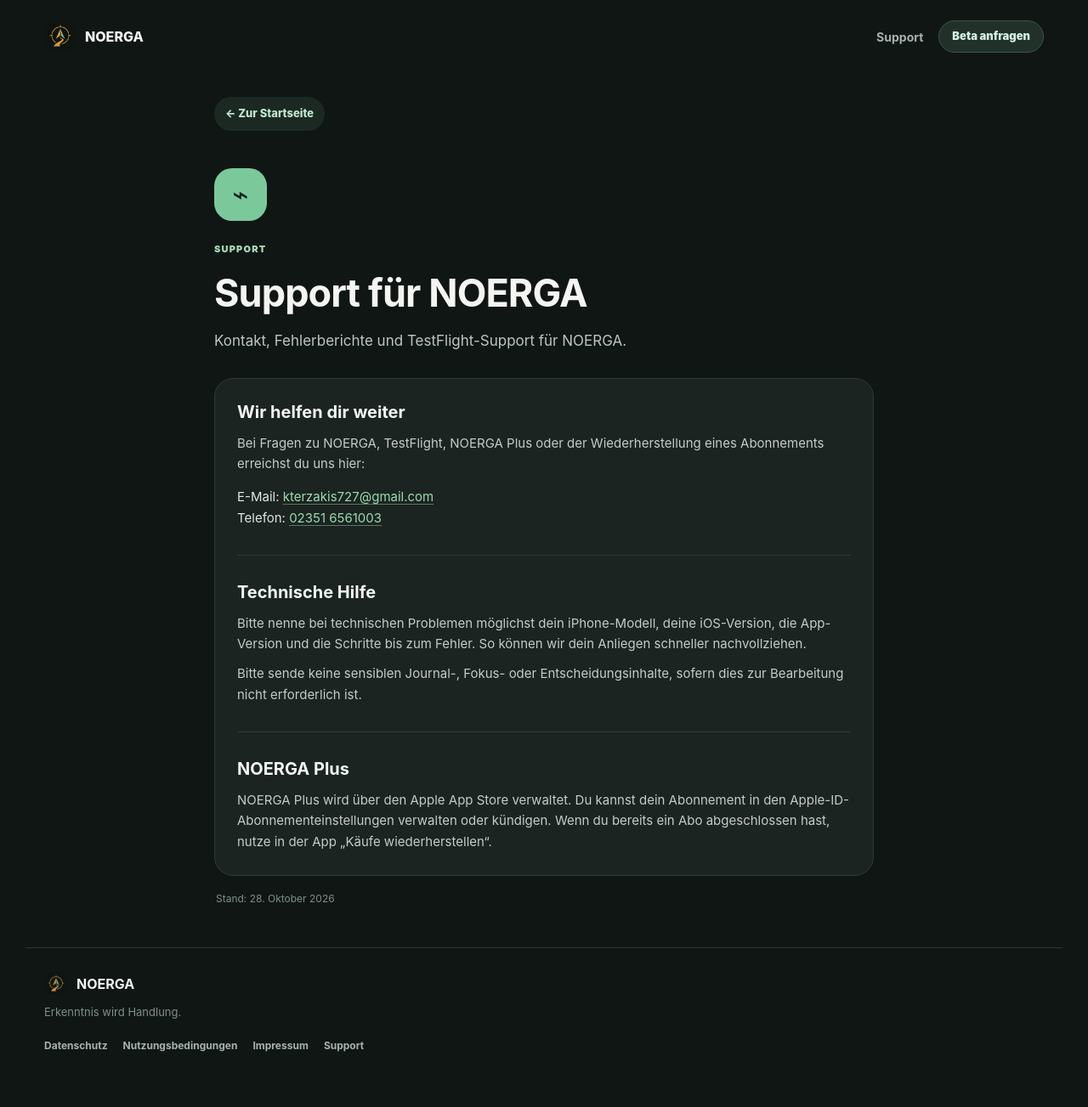
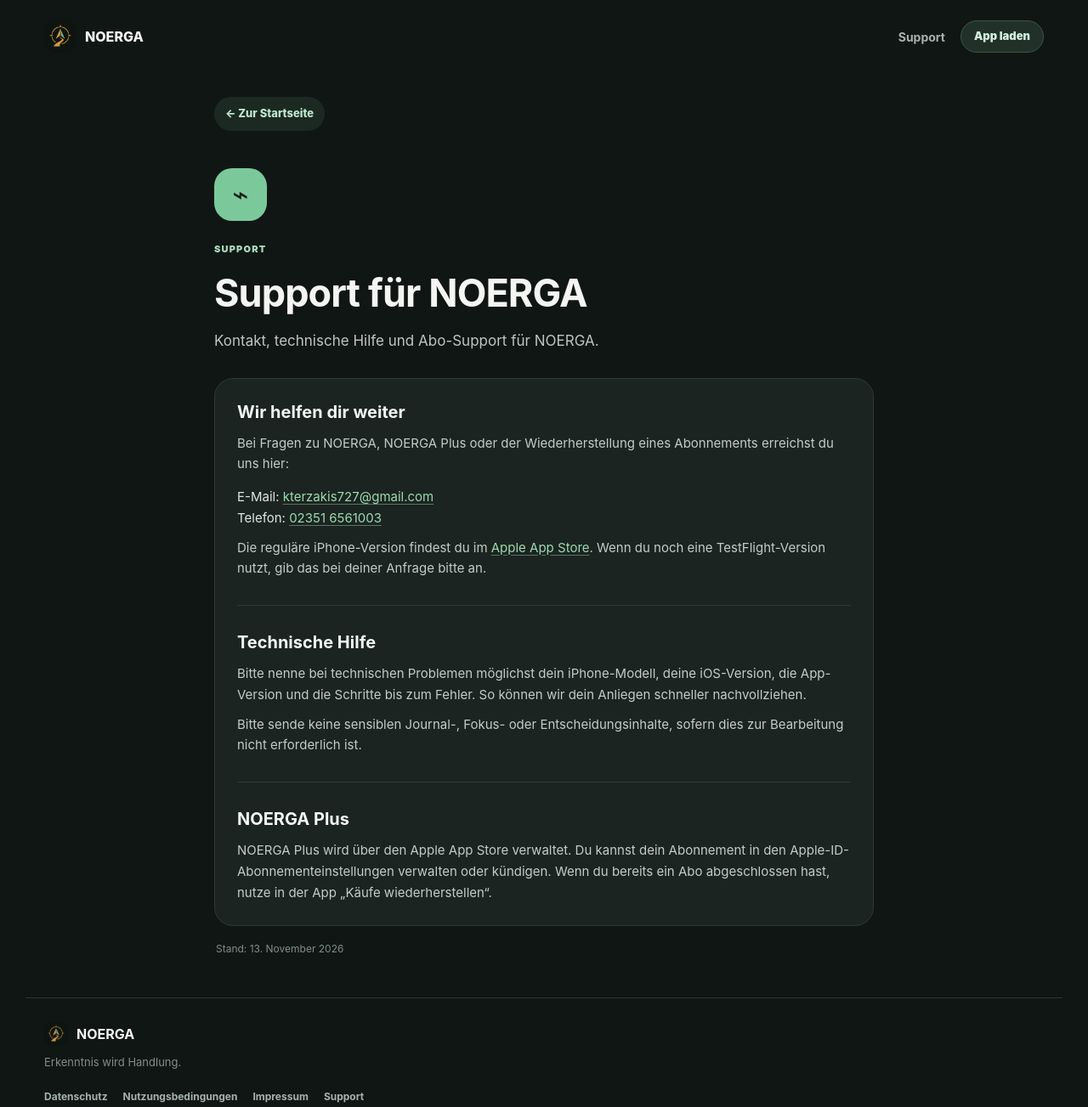
Before and after one commit to kterzakis727-cell/noerga-landingpage, a plain HTML site: page support/index.html in a window 1280 px wide. Shown: the whole page at 85% size. Before the commit the page ends 1278 px from the top, so only its background shows below. Drawn offline with Linux system fonts and the light colour scheme.

Commit message:
Add files via upload

```diff
--- a/support/index.html
+++ b/support/index.html
@@ -4,10 +4,10 @@
   <meta charset="utf-8" />
   <meta name="viewport" content="width=device-width, initial-scale=1" />
   <meta name="theme-color" content="#101614" />
-  <meta name="description" content="Kontakt, Fehlerberichte und TestFlight-Support für NOERGA." />
+  <meta name="description" content="Kontakt, technische Hilfe und Abo-Support für NOERGA." />
   <meta name="robots" content="index, follow" />
   <meta property="og:title" content="NOERGA – Support für NOERGA" />
-  <meta property="og:description" content="Kontakt, Fehlerberichte und TestFlight-Support für NOERGA." />
+  <meta property="og:description" content="Kontakt, technische Hilfe und Abo-Support für NOERGA." />
   <meta property="og:image" content="https://noerga.app/assets/landing-journal.jpg" />
   <meta property="og:type" content="website" />
   <link rel="canonical" href="https://noerga.app/support/" />
@@ -18,19 +18,19 @@
 <body>
 <header class="topbar shell">
   <a class="brand" href="/" aria-label="NOERGA Startseite"><img src="/assets/icon.png" alt="NOERGA Symbol" /><span>NOERGA</span></a>
-  <nav aria-label="Hauptnavigation"><a href="/support/">Support</a><a class="button small" href="/support/">Beta anfragen</a></nav>
+  <nav aria-label="Hauptnavigation"><a href="/support/">Support</a><a class="button small" href="https://apps.apple.com/de/app/noerga/id6806756008">App laden</a></nav>
 </header>
 <main class="legal-page shell">
   <a class="back" href="/">← Zur Startseite</a>
   <div class="legal-icon" aria-hidden="true">⌁</div>
   <p class="section-label">SUPPORT</p>
   <h1>Support für NOERGA</h1>
-  <p class="legal-intro">Kontakt, Fehlerberichte und TestFlight-Support für NOERGA.</p>
+  <p class="legal-intro">Kontakt, technische Hilfe und Abo-Support für NOERGA.</p>
   <article class="legal-content">
-      <section><h2>Wir helfen dir weiter</h2><p>Bei Fragen zu NOERGA, TestFlight, NOERGA Plus oder der Wiederherstellung eines Abonnements erreichst du uns hier:</p><address>E-Mail: <a href="mailto:kterzakis727@gmail.com">kterzakis727@gmail.com</a><br />Telefon: <a href="tel:+4923516561003">02351 6561003</a></address></section>
+      <section><h2>Wir helfen dir weiter</h2><p>Bei Fragen zu NOERGA, NOERGA Plus oder der Wiederherstellung eines Abonnements erreichst du uns hier:</p><address>E-Mail: <a href="mailto:kterzakis727@gmail.com">kterzakis727@gmail.com</a><br />Telefon: <a href="tel:+4923516561003">02351 6561003</a></address><p>Die reguläre iPhone-Version findest du im <a href="https://apps.apple.com/de/app/noerga/id6806756008">Apple App Store</a>. Wenn du noch eine TestFlight-Version nutzt, gib das bei deiner Anfrage bitte an.</p></section>
       <section><h2>Technische Hilfe</h2><p>Bitte nenne bei technischen Problemen möglichst dein iPhone-Modell, deine iOS-Version, die App-Version und die Schritte bis zum Fehler. So können wir dein Anliegen schneller nachvollziehen.</p><p>Bitte sende keine sensiblen Journal-, Fokus- oder Entscheidungsinhalte, sofern dies zur Bearbeitung nicht erforderlich ist.</p></section>
       <section><h2>NOERGA Plus</h2><p>NOERGA Plus wird über den Apple App Store verwaltet. Du kannst dein Abonnement in den Apple-ID-Abonnementeinstellungen verwalten oder kündigen. Wenn du bereits ein Abo abgeschlossen hast, nutze in der App „Käufe wiederherstellen“.</p></section></article>
-  <p class="legal-updated">Stand: 28. Oktober 2026</p>
+  <p class="legal-updated">Stand: 13. November 2026</p>
 </main>
 <footer class="footer shell">
   <div class="footer-brand"><img src="/assets/icon.png" alt="" /><strong>NOERGA</strong></div>
```
